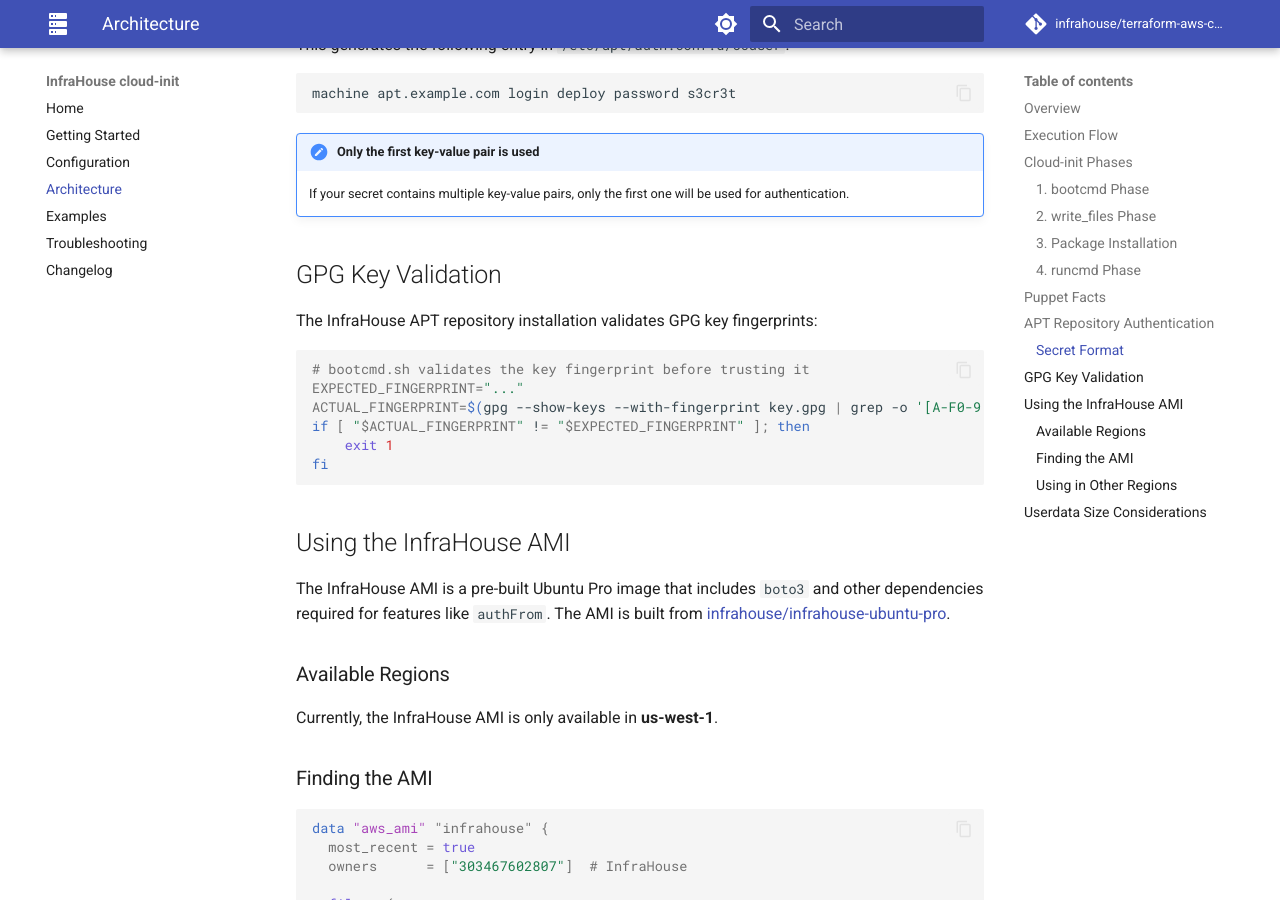
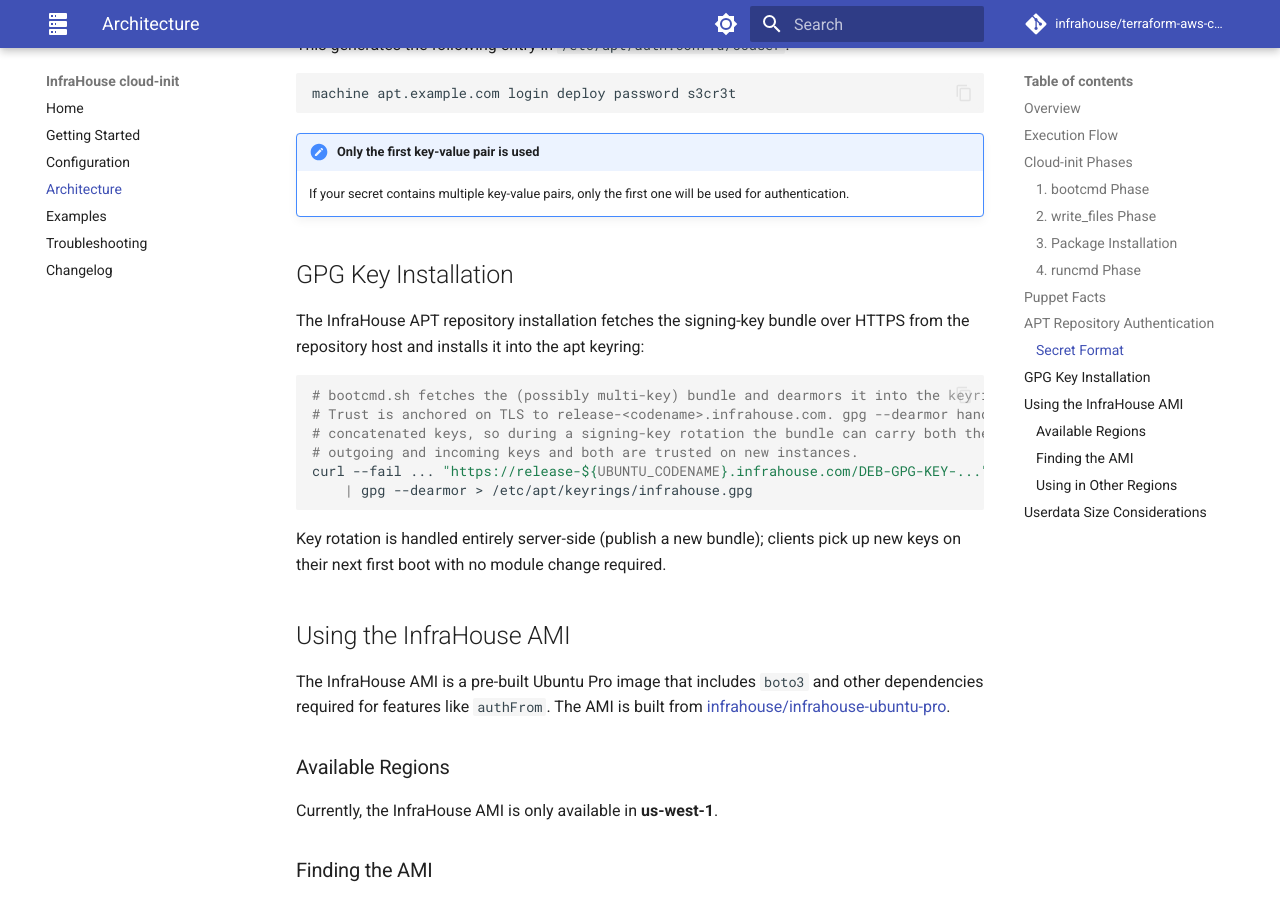
Before and after one commit to infrahouse/terraform-aws-cloud-init, an MkDocs documentation site: the page built from docs/architecture.md, in a window 1280 px wide and 900 px high, scrolled down 3831 px. Built offline with MkDocs 1.6.1 and Material for MkDocs 9.7.7, drawn with Linux system fonts in a browser that asks for light colours; comment, search, counter and statistics services are not loaded.

Commit message:
feat: support server-side GPG key rotation; drop client-side fingerprint pin
Closes #89. The server now publishes a concatenated multi-key GPG bundle
(infrahouse/terraform-aws-debian-repo#42), so zero-downtime signing-key
rotation is handled entirely server-side. bootcmd.sh no longer pins key
fingerprints: it fetches the bundle over HTTPS and gpg --dearmor installs it
(dearmor handles concatenated keys, so a rotation-overlap bundle carrying both
the outgoing and incoming keys installs cleanly on new instances).

Dropping the pin removes the maintenance tax of releasing this module and
bumping every consumer on each key rotation; trust is anchored on TLS to the
InfraHouse-controlled repo host.

- files/bootcmd.sh: remove fingerprint map + grep check; add `set -euo
  pipefail` so a curl/gpg/install failure aborts before writing the sources
  list instead of leaving a broken keyring that fails later at apt-get update.
- Delete unused module GPG key files (noble, jammy, focal, oracular) and the
  stale inline-install illustration in data_sources.tf that referenced them.
- Replace the misleading single_instance test fixture (which reused the real
  InfraHouse noble key) with a clearly-labeled throwaway key (DEB-GPG-KEY-fake).
- Docs: drop "validates fingerprints" language across README and docs/.

Co-Authored-By: Claude Opus 4.8 (1M context) <noreply@anthropic.com>

````diff
--- a/docs/architecture.md
+++ b/docs/architecture.md
@@ -151,18 +151,22 @@ machine apt.example.com login deploy password s3cr3t
     If your secret contains multiple key-value pairs, only the first one will be used
     for authentication.
 
-## GPG Key Validation
+## GPG Key Installation
 
-The InfraHouse APT repository installation validates GPG key fingerprints:
+The InfraHouse APT repository installation fetches the signing-key bundle over HTTPS
+from the repository host and installs it into the apt keyring:
 
 ```bash
-# bootcmd.sh validates the key fingerprint before trusting it
-EXPECTED_FINGERPRINT="..."
-ACTUAL_FINGERPRINT=$(gpg --show-keys --with-fingerprint key.gpg | grep -o '[A-F0-9 ]\{50\}')
-if [ "$ACTUAL_FINGERPRINT" != "$EXPECTED_FINGERPRINT" ]; then
-    exit 1
-fi
+# bootcmd.sh fetches the (possibly multi-key) bundle and dearmors it into the keyring.
+# Trust is anchored on TLS to release-<codename>.infrahouse.com. gpg --dearmor handles
+# concatenated keys, so during a signing-key rotation the bundle can carry both the
+# outgoing and incoming keys and both are trusted on new instances.
+curl --fail ... "https://release-${UBUNTU_CODENAME}.infrahouse.com/DEB-GPG-KEY-..." \
+    | gpg --dearmor > /etc/apt/keyrings/infrahouse.gpg
 ```
+
+Key rotation is handled entirely server-side (publish a new bundle); clients pick up
+new keys on their next first boot with no module change required.
 
 ## Using the InfraHouse AMI
 
````
Also changed, not shown: README.md (+11 -13 lines), docs/index.md (+1 -1 lines), docs/troubleshooting.md (+7 -4 lines), 9 other files.
